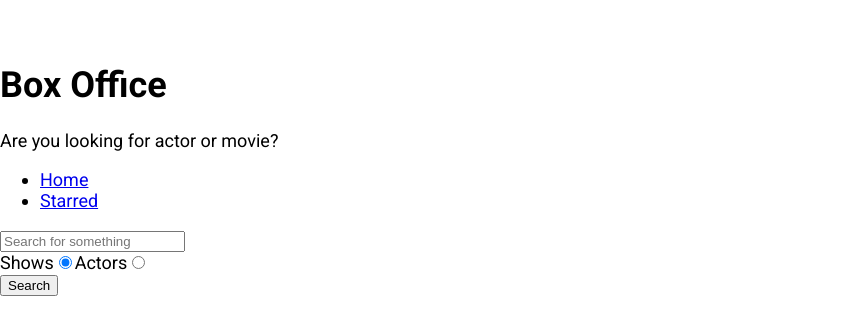
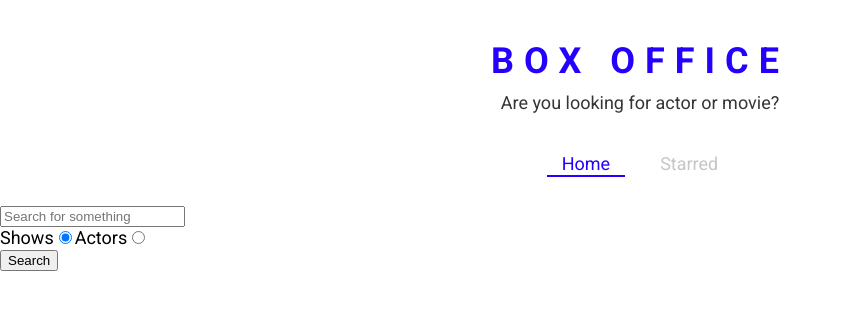
Before and after one commit to gouravs2001/box-office, a React (Create React App) app: page / in a window 1280 px wide. Shown: the top 334 px of the page, without its empty margins (0-842 px from the left). Built offline with nearby package versions, Linux system fonts and the light colour scheme.

Commit message:
defined theme for styled components,styled title added underline for telling on which page user is

```diff
--- a/src/App.js
+++ b/src/App.js
@@ -1,11 +1,21 @@
 import React from 'react';
 import { Switch, Route } from 'react-router-dom';
+import { ThemeProvider } from 'styled-components';
 import Home from './pages/Home';
 import Show from './pages/Show';
 import Starred from './pages/Starred';
 
+const theme = {
+  mainColors: {
+    blue: '#2400ff',
+    gray: '#c6c6c6',
+    dark: '#353535',
+  },
+};
+
 function App() {
   return (
+    <ThemeProvider theme={theme}>
       <Switch>
         <Route exact path="/">
           <Home />
@@ -20,6 +30,7 @@
           <div>Error 404 Page not found</div>
         </Route>
       </Switch>
+    </ThemeProvider>
   );
 }
 
--- a/src/components/Navs.js
+++ b/src/components/Navs.js
@@ -1,20 +1,27 @@
 import React from 'react';
-import { Link } from 'react-router-dom';
+import { useLocation } from 'react-router-dom';
+import { NavList, LinkStyled } from './Navs.styled';
 
 const Links = [
   { to: '/', text: 'Home' },
   { to: '/starred', text: 'Starred' },
 ];
 const Navs = () => {
+  const location = useLocation();
   return (
     <div>
-      <ul>
+      <NavList>
         {Links.map(item => (
           <li key={item.to}>
-            <Link to={item.to}>{item.text}</Link>
+            <LinkStyled
+              to={item.to}
+              className={item.to === location.pathname ? 'active' : ''}
+            >
+              {item.text}
+            </LinkStyled>
           </li>
         ))}
-      </ul>
+      </NavList>
     </div>
   );
 };
--- /dev/null
+++ b/src/components/Navs.styled.js
@@ -0,0 +1,41 @@
+import styled from 'styled-components';
+import { Link } from 'react-router-dom';
+
+export const NavList = styled.ul`
+  display: flex;
+  justify-content: center;
+  list-style: none;
+  margin: 0 0 30px;
+  padding: 0;
+`;
+
+export const LinkStyled = styled(Link)`
+  margin: 0 10px;
+  padding: 3px 15px;
+  position: relative;
+  text-decoration: none;
+  color: ${({ theme }) => theme.mainColors.gray};
+  &.active {
+    color: ${({ theme }) => theme.mainColors.blue};
+    &:after {
+      content: '';
+      position: absolute;
+      display: block;
+      height: 2px;
+      left: 0%;
+      bottom: 0;
+      background-color: ${({ theme }) => theme.mainColors.blue};
+      animation: slide-in 0.3s ease-in forwards;
+      @keyframes slide-in {
+        from {
+          left: 50%;
+          width: 0;
+        }
+        to {
+          left: 0%;
+          width: 100%;
+        }
+      }
+    }
+  }
+`;
--- a/src/components/Title.js
+++ b/src/components/Title.js
@@ -1,11 +1,12 @@
 import React from 'react';
+import { TitleWrapper } from './Title.styled';
 
 const Title = ({ title, subtitle }) => {
   return (
-    <div>
+    <TitleWrapper>
       <h1>{title}</h1>
       <p>{subtitle}</p>
-    </div>
+    </TitleWrapper>
   );
 };
 
--- /dev/null
+++ b/src/components/Title.styled.js
@@ -0,0 +1,18 @@
+import styled from 'styled-components';
+
+export const TitleWrapper = styled.div`
+  text-align: center;
+  margin: 0 0 40px;
+
+  h1 {
+    color: ${({ theme }) => theme.mainColors.blue};
+    letter-spacing: 10px;
+    text-transform: uppercase;
+    margin: 0 0 10px;
+  }
+
+  p {
+    color: ${({ theme }) => theme.mainColors.dark};
+    margin: 0;
+  }
+`;
```
Lines whose indentation alone changed are shown as unchanged.
